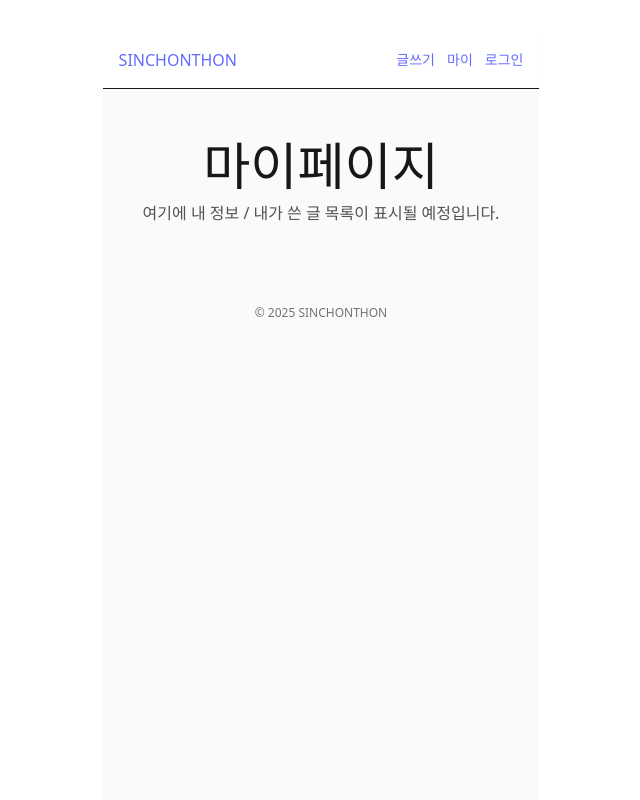
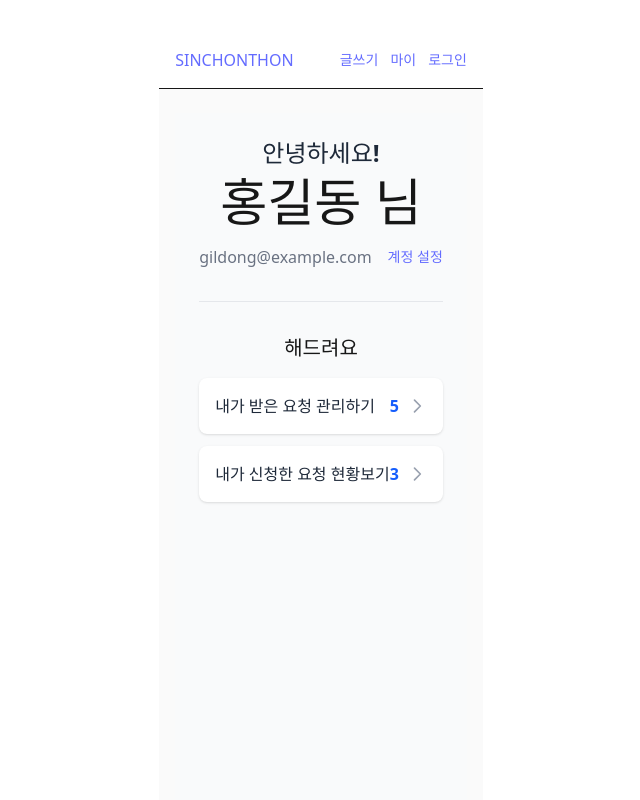
Before and after one commit to 2025-SINCHONTHON-5/Front, a React (Vite) app: page /my in a window 1280 px wide. Shown: the top 800 px of the page, without its empty margins (319-959 px from the left). Built offline with nearby package versions, Linux system fonts and the light colour scheme.

Commit message:
feat : mypage ui 구현중

```diff
--- a/src/pages/my/MyPage.jsx
+++ b/src/pages/my/MyPage.jsx
@@ -1,8 +1,82 @@
+import React from 'react';
+import { Link } from 'react-router-dom';
+
+// Chevron Right Icon Component
+const ChevronRightIcon = () => (
+  <svg
+    xmlns="http://www.w3.org/2000/svg"
+    className="w-5 h-5 text-gray-400"
+    fill="none"
+    viewBox="0 0 24 24"
+    stroke="currentColor"
+    strokeWidth={2}
+  >
+    <path strokeLinecap="round" strokeLinejoin="round" d="M9 5l7 7-7 7" />
+  </svg>
+);
+
 export default function MyPage() {
+  // TODO: 추후 API 연동을 통해 실제 사용자 데이터와 요청 개수를 가져와야 합니다.
+  const userData = {
+    name: '홍길동',
+    email: 'gildong@example.com',
+  };
+
+  const requestCounts = {
+    received: 5, // 내가 받은 요청 개수
+    applied: 3,  // 내가 신청한 요청 개수
+  };
+
   return (
-    <section className="p-6">
-      <h1 className="text-xl font-semibold">마이페이지</h1>
-      <p className="mt-2 text-neutral-600">여기에 내 정보 / 내가 쓴 글 목록이 표시될 예정입니다.</p>
-    </section>
-  )
+    <div className="min-h-screen p-6 bg-gray-50">
+      <div className="max-w-md">
+        {/* --- 사용자 정보 섹션 --- */}
+        <section>
+          <p className="text-2xl font-semibold text-gray-800">안녕하세요!</p>
+          <h1 className="mt-1 text-4xl font-bold">{userData.name} 님</h1>
+
+          <div className="flex items-center justify-between mt-4">
+            <p className="text-base text-gray-500">{userData.email}</p>
+            <Link to="/my/settings" className="text-sm font-semibold text-gray-600 hover:text-black">
+              계정 설정
+            </Link>
+          </div>
+        </section>
+
+        {/* --- 구분선 --- */}
+        <div className="my-8 border-t border-gray-200" />
+
+        {/* --- '해드려요' 관리 섹션 --- */}
+        <section>
+          <h2 className="text-xl font-bold">해드려요</h2>
+
+          <div className="mt-4 space-y-3">
+            {/* 내가 받은 요청 관리하기 */}
+            <Link
+              to="/my/requests/received"
+              className="flex items-center justify-between w-full p-4 transition duration-150 bg-white rounded-lg shadow-sm hover:bg-gray-100"
+            >
+              <span className="font-semibold text-gray-800">내가 받은 요청 관리하기</span>
+              <div className="flex items-center space-x-2">
+                <span className="font-bold text-blue-600">{requestCounts.received}</span>
+                <ChevronRightIcon />
+              </div>
+            </Link>
+
+            {/* 내가 신청한 요청 현황보기 */}
+            <Link
+              to="/my/requests/applied"
+              className="flex items-center justify-between w-full p-4 transition duration-150 bg-white rounded-lg shadow-sm hover:bg-gray-100"
+            >
+              <span className="font-semibold text-gray-800">내가 신청한 요청 현황보기</span>
+              <div className="flex items-center space-x-2">
+                <span className="font-bold text-blue-600">{requestCounts.applied}</span>
+                <ChevronRightIcon />
+              </div>
+            </Link>
+          </div>
+        </section>
+      </div>
+    </div>
+  );
 }
```
